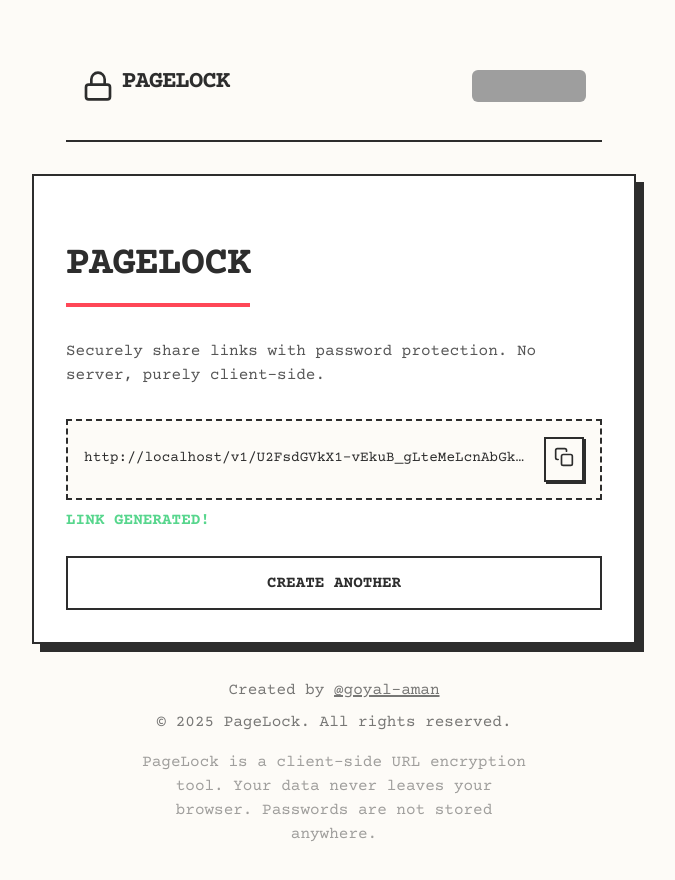
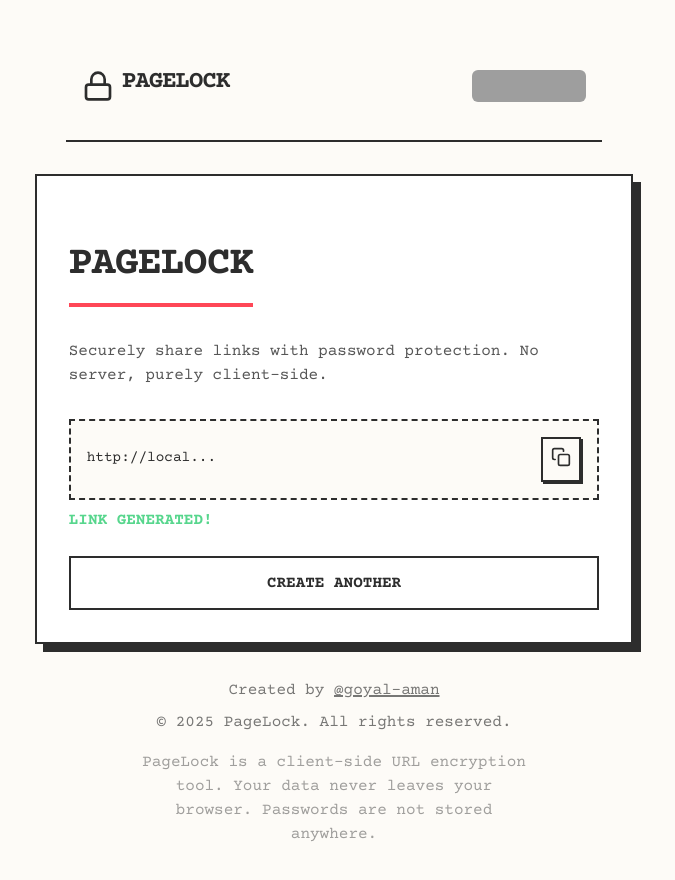
Before and after one commit to goyal-aman/pagelock, a React (Vite) app: page /v1 in a window 1280 px wide. Both pictures are taken after typing "Sample", "Sample123" into the empty fields and a click on the button "LOCK PAGE". Shown: the top 880 px of the page, without its empty margins (306-981 px from the left). Built offline with nearby package versions, Linux system fonts and the light colour scheme; grey boxes are pictures that could not be loaded.

Commit message:
feat: Truncate long URLs for display in lock/unlock pages and adjust card width.

```diff
--- a/src/index.css
+++ b/src/index.css
@@ -63,7 +63,7 @@ p {
   padding: 2rem;
   box-shadow: 8px 8px 0 var(--border-color);
   transition: transform 0.2s;
-  width: 100%;
+  width: 99%;
 }
 
 .card:hover {
--- a/src/pages/CreateLock.tsx
+++ b/src/pages/CreateLock.tsx
@@ -55,9 +55,11 @@ const CreateLock: React.FC = () => {
                     </button>
                 </form>
             ) : (
-                <div>
+                <div className="boxy-box-box">
                     <div className="copy-box">
-                        <span className="copy-text">{generatedUrl}</span>
+                        <span className="copy-text">
+                            {generatedUrl.length > 15 ? generatedUrl.substring(0, 12) + '...' : generatedUrl}
+                        </span>
                         <button
                             onClick={copyToClipboard}
                             className="icon-btn"
--- a/src/pages/UnlockPage.tsx
+++ b/src/pages/UnlockPage.tsx
@@ -74,7 +74,9 @@ const UnlockPage: React.FC = () => {
                 <div className="flex-col">
                     <p>SUCCESS! HERE IS YOUR LINK:</p>
                     <div className="copy-box">
-                        <span className="copy-text">{decryptedUrl}</span>
+                        <span className="copy-text">
+                            {decryptedUrl.length > 15 ? decryptedUrl.substring(0, 12) + '...' : decryptedUrl}
+                        </span>
                         <button
                             onClick={copyToClipboard}
                             className="icon-btn"
```
